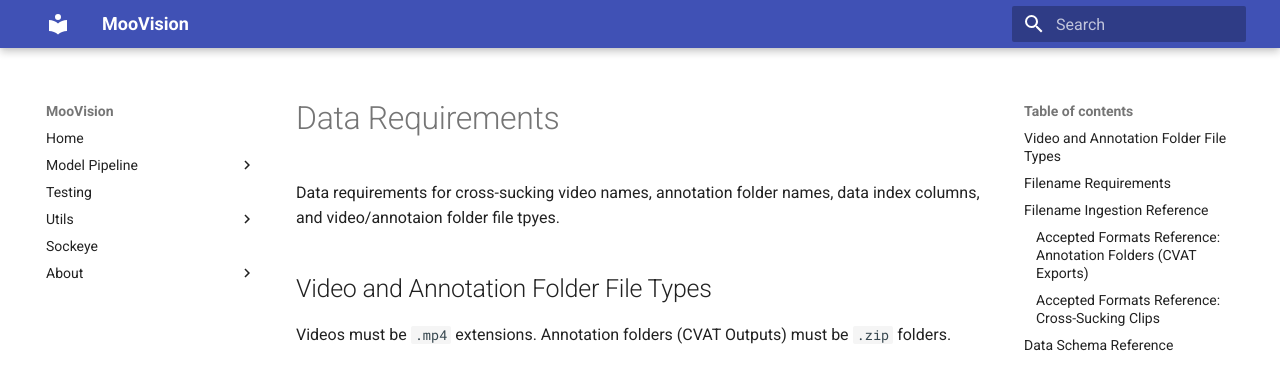
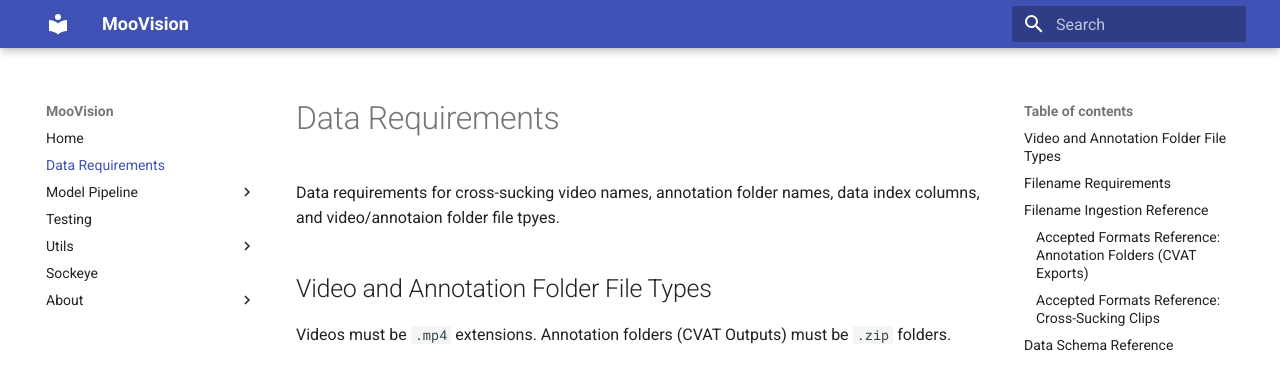
Before and after one commit to UBC-AWP/mooVision, an MkDocs documentation site: the page built from docs/Pipeline/01_read_data/data_requirements.md, in a window 1280 px wide. Shown: the top 392 px of the page. Built offline with MkDocs 1.6.1 and Material for MkDocs 9.7.7, drawn with Linux system fonts in a browser that asks for light colours.

Commit message:
Update data requirements docs n yaml

```diff
--- a/mkdocs.yml
+++ b/mkdocs.yml
@@ -41,6 +41,7 @@
 
 nav:
   - Home: index.md
+  - Data Requirements: Pipeline/01_read_data/data_requirements.md
   - Model Pipeline:
     - Reading In Data:
       - Reading In Data: Pipeline/01_read_data/read_all_clips_index.md
```
